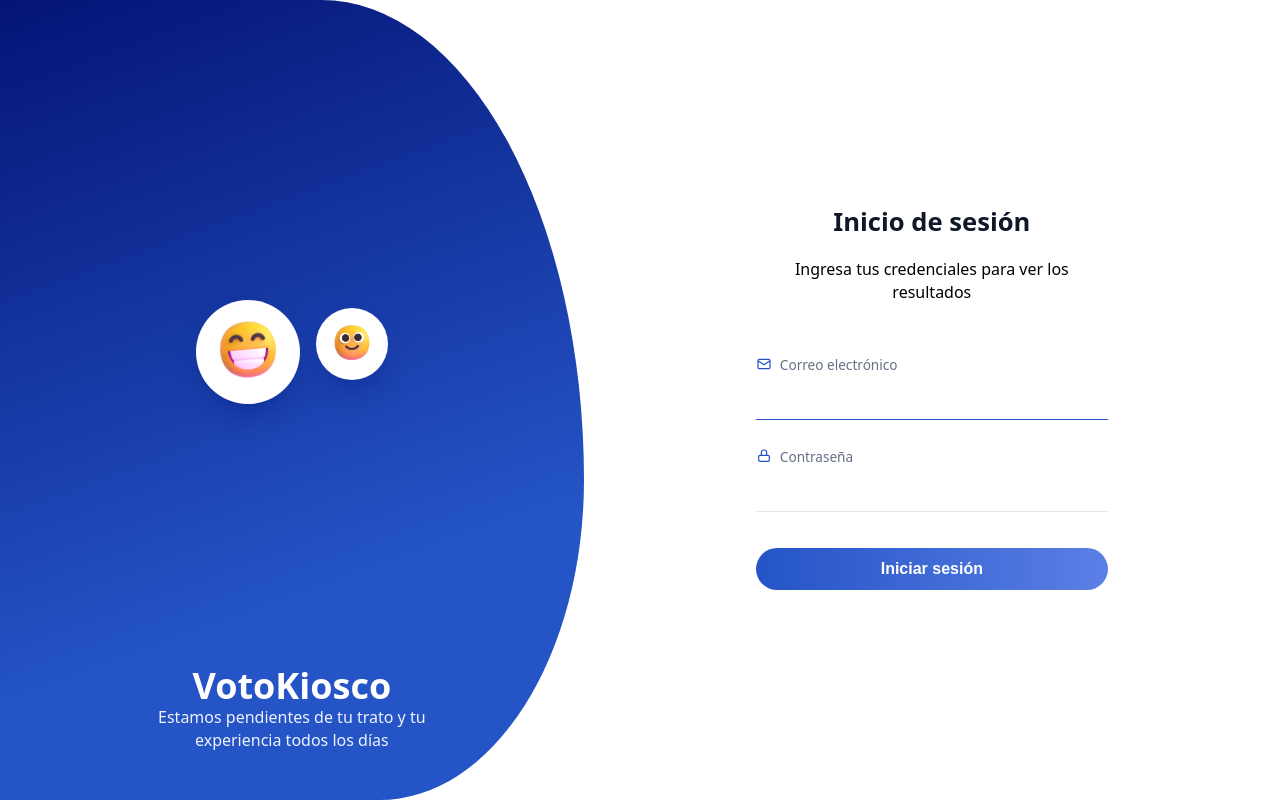
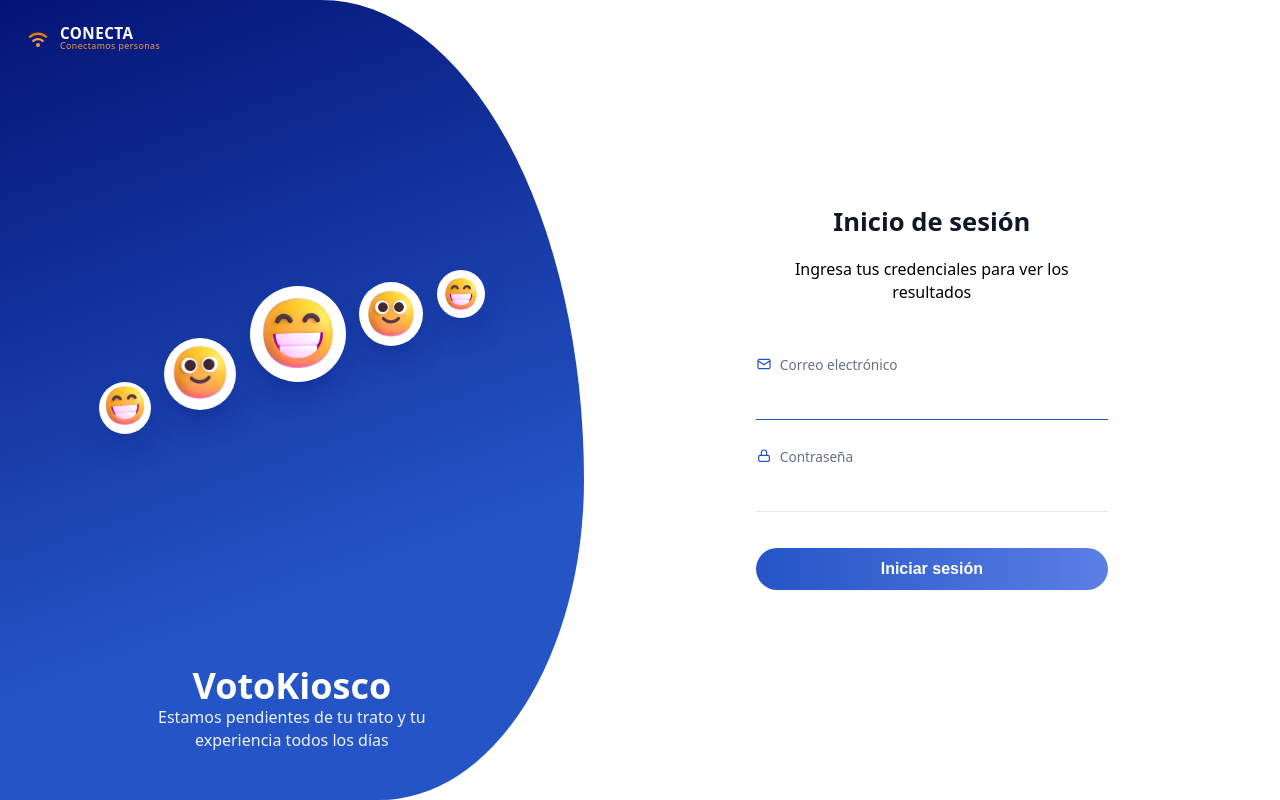
Before and after one commit to AngheloJM/SnakVote, a React (Vite) app in the folder admin-panel/: page / in a window 1280 px wide. Built offline with nearby package versions, Linux system fonts and the light colour scheme; a web font is replaced by a local one.

Commit message:
Agregar logo de Conecta y más caritas en cascada ascendente en el login

```diff
--- a/admin-panel/src/App.css
+++ b/admin-panel/src/App.css
@@ -61,12 +61,39 @@
   border-radius: 0 45% 35% 0 / 0 60% 40% 0;
 }
 
+.conecta-logo {
+  position: absolute;
+  z-index: 2;
+  top: 1.5rem;
+  left: 1.5rem;
+  display: flex;
+  align-items: center;
+  gap: 0.5rem;
+}
+
+.conecta-logo-text {
+  display: flex;
+  flex-direction: column;
+  color: #ffffff;
+  font-weight: 700;
+  font-size: 0.95rem;
+  letter-spacing: 0.03em;
+  line-height: 1.1;
+}
+
+.conecta-logo-text small {
+  color: #f59a45;
+  font-weight: 500;
+  font-size: 0.55rem;
+  letter-spacing: 0.05em;
+}
+
 .login-illustration {
   position: relative;
   z-index: 1;
   display: flex;
   align-items: flex-end;
-  gap: 1rem;
+  gap: 0.85rem;
   margin-bottom: 6rem;
 }
 
@@ -79,16 +106,11 @@
   box-shadow: 0 16px 30px -12px rgba(4, 20, 118, 0.5);
 }
 
-.chat-bubble-big {
-  width: 6.5rem;
-  height: 6.5rem;
-}
-
-.chat-bubble-small {
-  width: 4.5rem;
-  height: 4.5rem;
-  margin-bottom: 1.5rem;
-}
+.bubble-1 { width: 3.25rem; height: 3.25rem; margin-bottom: 0; }
+.bubble-2 { width: 4.5rem; height: 4.5rem; margin-bottom: 1.5rem; }
+.bubble-3 { width: 6rem; height: 6rem; margin-bottom: 3.25rem; }
+.bubble-4 { width: 4rem; height: 4rem; margin-bottom: 5.5rem; }
+.bubble-5 { width: 3rem; height: 3rem; margin-bottom: 7.25rem; }
 
 .login-blob-text {
   position: absolute;
--- /dev/null
+++ b/admin-panel/src/ConectaLogo.tsx
@@ -0,0 +1,25 @@
+export function ConectaLogo({ size = 28 }: { size?: number }) {
+  return (
+    <div className="conecta-logo">
+      <svg width={size} height={size} viewBox="0 0 24 24" fill="none">
+        <circle cx="12" cy="18" r="1.8" fill="#F59A45" />
+        <path
+          d="M8 14.5a6 6 0 0 1 8 0"
+          stroke="#F59A45"
+          strokeWidth="2"
+          strokeLinecap="round"
+        />
+        <path
+          d="M5 11a10.5 10.5 0 0 1 14 0"
+          stroke="#E47704"
+          strokeWidth="2"
+          strokeLinecap="round"
+        />
+      </svg>
+      <span className="conecta-logo-text">
+        CONECTA
+        <small>Conectamos personas</small>
+      </span>
+    </div>
+  );
+}
--- a/admin-panel/src/Login.tsx
+++ b/admin-panel/src/Login.tsx
@@ -1,5 +1,6 @@
 import { useState } from "react";
 import { login } from "./api";
+import { ConectaLogo } from "./ConectaLogo";
 import { Face } from "./Face";
 
 export function Login({ onSuccess }: { onSuccess: () => void }) {
@@ -26,12 +27,22 @@
     <div className="login-screen">
       <section className="login-blob-panel">
         <div className="login-blob" />
+        <ConectaLogo />
         <div className="login-illustration">
-          <div className="chat-bubble chat-bubble-big">
-            <Face mood="muy_satisfecho" size={64} />
+          <div className="chat-bubble bubble-1">
+            <Face mood="muy_satisfecho" size={44} />
           </div>
-          <div className="chat-bubble chat-bubble-small">
-            <Face mood="satisfecho" size={40} delay={0.2} />
+          <div className="chat-bubble bubble-2">
+            <Face mood="satisfecho" size={60} delay={0.15} />
+          </div>
+          <div className="chat-bubble bubble-3">
+            <Face mood="muy_satisfecho" size={80} delay={0.3} />
+          </div>
+          <div className="chat-bubble bubble-4">
+            <Face mood="satisfecho" size={52} delay={0.45} />
+          </div>
+          <div className="chat-bubble bubble-5">
+            <Face mood="muy_satisfecho" size={36} delay={0.6} />
           </div>
         </div>
         <div className="login-blob-text">
```
